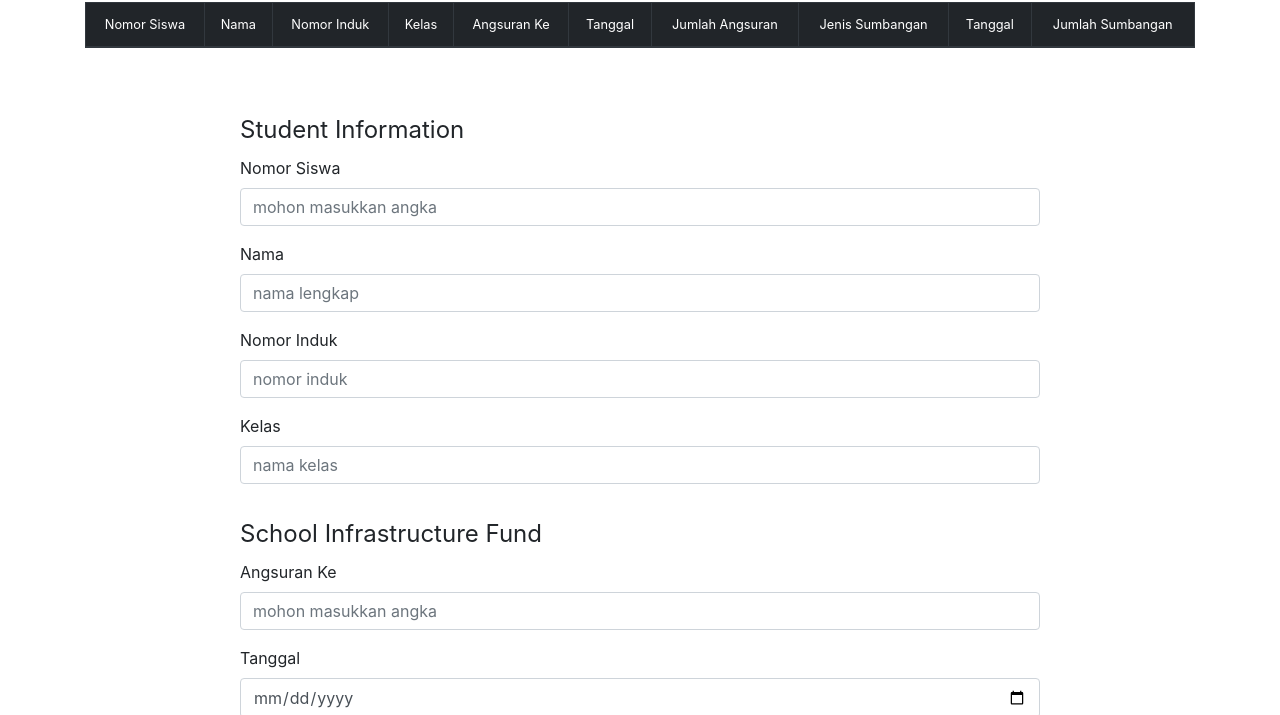
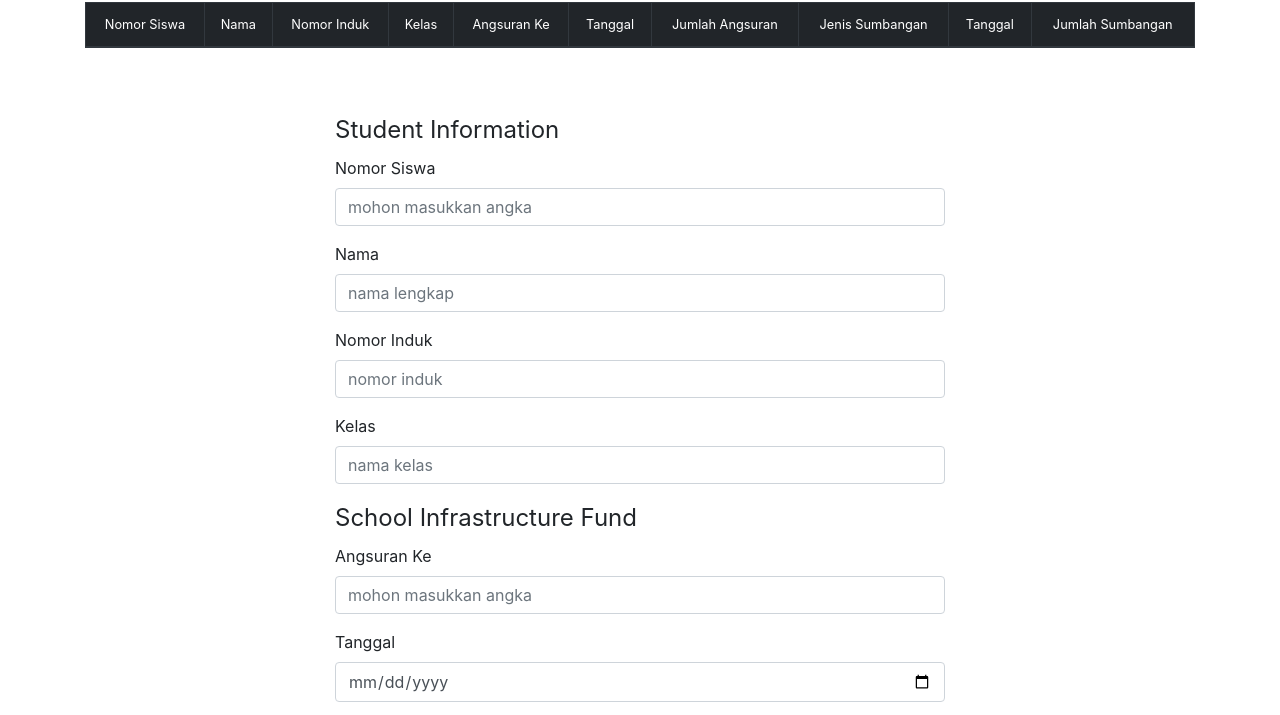
Before and after one commit to FilterKetengan/projectone, a plain HTML site: page index.html in a window 1280 px wide. Shown: the part 110-825 px from the top of the page. Drawn offline with nearby package versions, Linux system fonts and the light colour scheme.

Commit message:
align table & form

```diff
--- a/index.html
+++ b/index.html
@@ -49,9 +49,8 @@
   			</div>
   		</div>
   		<br></br>
-		<form class="main-form">
+		<div class="main-form col-md-6">
 	  		<div class="form-group">
-				<fieldset>
 					<legend>Student Information</legend>
 					<p>
 						<label for="NomorUrut">Nomor Siswa</label>
@@ -69,7 +68,6 @@
 						<label for="NamaKelas">Kelas</label>
 						<input id="NamaKelas" name="nama-kelas" type="text" placeholder="nama kelas" class="form-control">
 					</p>
-				</fieldset>
 			</div>
 			<div class="form-group">
 				<fieldset>
@@ -113,7 +111,7 @@
 					</p>
 				</fieldset>
 			</div>
-		</form>
+		</div>
 		<div class="container">
 			<div class="row">
 				<div class="col text-center">
--- a/style.css
+++ b/style.css
@@ -1,5 +1,4 @@
 .main-form {
-  width: 800px;
   margin: auto;
 }
 
```
